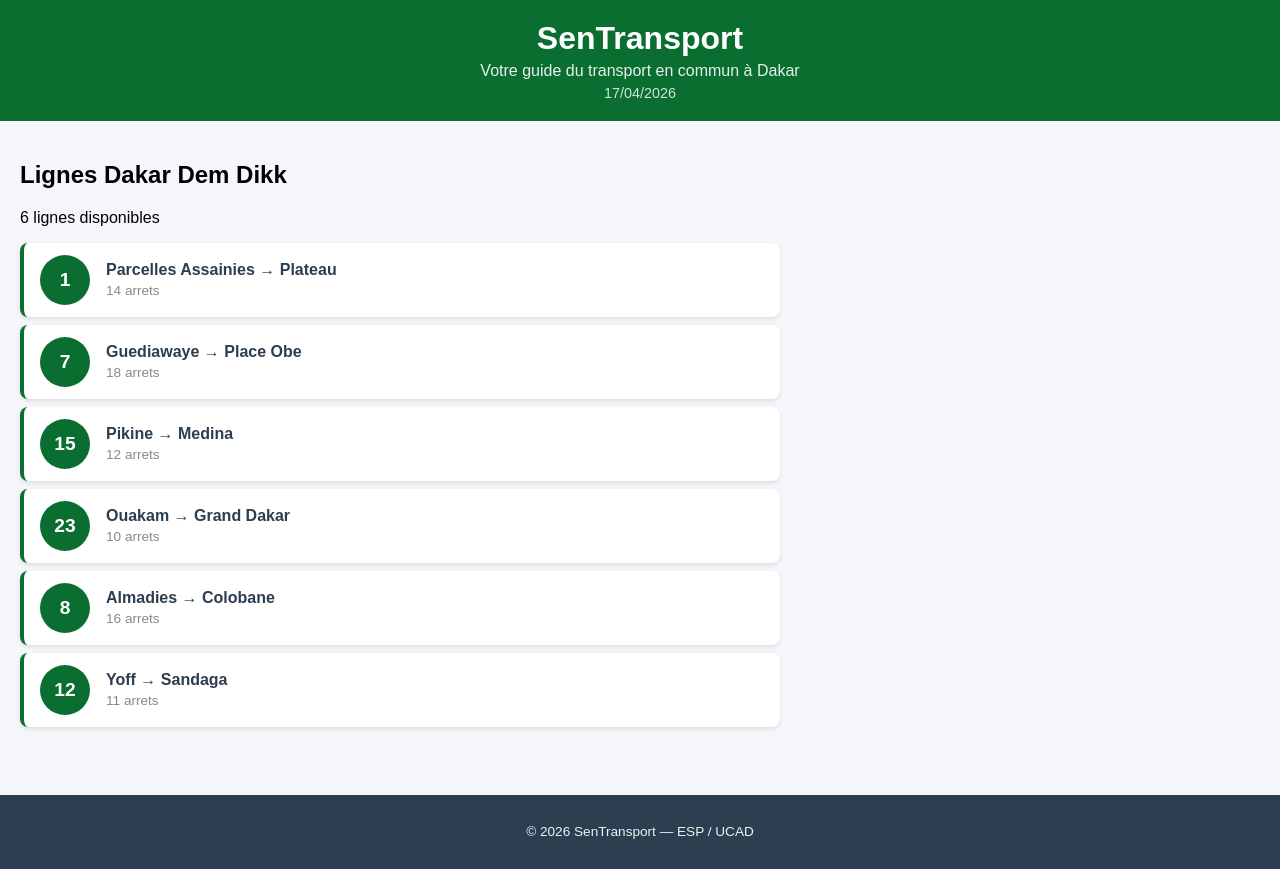
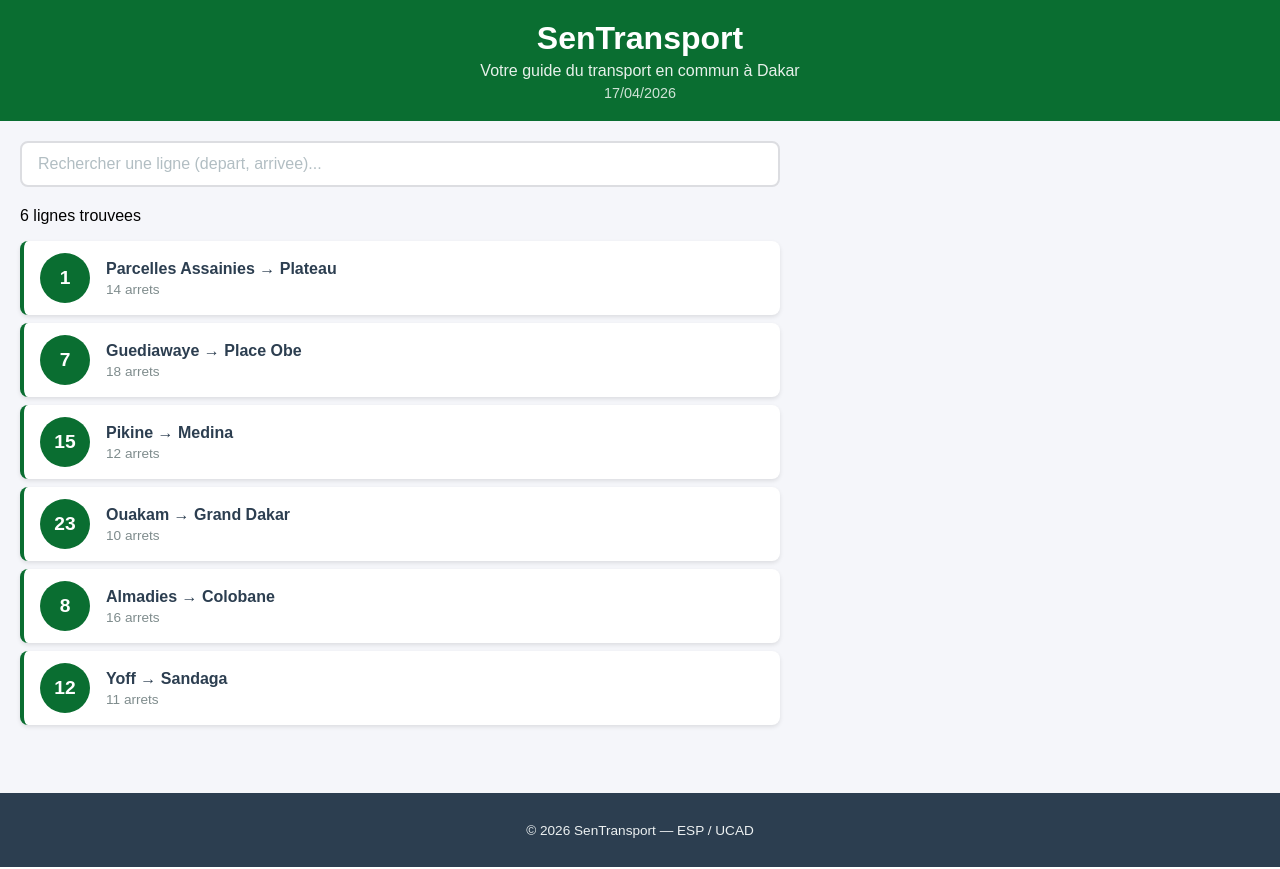
Before and after one commit to Cookies006/sentransport, a React (Create React App) app: page / in a window 1280 px wide. Built offline with nearby package versions, Linux system fonts and the light colour scheme.

Commit message:
Lab 3 : etat , recherche et selection de lignes

```diff
--- a/src/App.css
+++ b/src/App.css
@@ -18,3 +18,18 @@
 padding:12px;
 }
 }
+
+@media (max-width: 600px) {
+  .contenu {
+    padding: 12px;
+  }
+  .ligne-bus {
+    padding: 10px 12px;
+  }
+  .ligne-numero {
+    width: 40px;
+    height: 40px;
+    font-size: 1rem;
+    margin-right: 12px;
+  }
+}
--- a/src/App.js
+++ b/src/App.js
@@ -1,30 +1,80 @@
+import { useState } from 'react';
 import './App.css';
-import Header from'./Header';
-import ListeLignes from'./ListeLignes';
-import Footer from'./Footer';
+import Header from './Header';
+import Recherche from './Recherche';
+import LigneBus from './LigneBus';
+import DetailLigne from './DetailLigne';
+import Footer from './Footer';
 
 function App() {
+  const [recherche, setRecherche] = useState("");
+  const [ligneSelectionnee, setLigneSelectionnee] = useState(null);
+
   const lignes = [
-{id:1,numero:"1",depart:"Parcelles Assainies",
-arrivee:"Plateau",arrets:14},
-{id:2,numero:"7",depart:"Guediawaye",
-arrivee:"Place Obe",arrets:18},
-{id:3,numero:"15",depart:"Pikine",
-arrivee:"Medina",arrets:12},
-{id:4,numero:"23",depart:"Ouakam",
-arrivee:"Grand Dakar",arrets:10},
-{id:5,numero:"8",depart:"Almadies",
-arrivee:"Colobane",arrets:16},
-{id:6,numero:"12",depart:"Yoff",
-arrivee:"Sandaga",arrets:11},
+  { id: 1, numero: "1", depart: "Parcelles Assainies",
+    arrivee: "Plateau", arrets: 14,
+    listeArrets: ["Parcelles U14", "Parcelles U10",
+      "Camberene", "Patte d'Oie", "Grand Dakar",
+      "Colobane", "Ponty", "Plateau"] },
+  { id: 2, numero: "7", depart: "Guediawaye",
+    arrivee: "Place Obe", arrets: 18,
+    listeArrets: ["Guediawaye", "Pikine", "Thiaroye",
+      "Keur Massar", "Grand Yoff", "Parcelles",
+      "Liberte 6", "Place Obe"] },
+  { id: 3, numero: "15", depart: "Pikine",
+    arrivee: "Medina", arrets: 12,
+    listeArrets: ["Pikine Centre", "Thiaroye Gare",
+      "Hann", "Colobane", "Fass", "Medina"] },
+  { id: 4, numero: "23", depart: "Ouakam",
+    arrivee: "Grand Dakar", arrets: 10,
+    listeArrets: ["Ouakam Village", "Mermoz", "Fann",
+      "Point E", "Liberte 5", "Grand Dakar"] },
+  { id: 5, numero: "8", depart: "Almadies",
+    arrivee: "Colobane", arrets: 16,
+    listeArrets: ["Almadies", "Ngor", "Yoff",
+      "Ouest Foire", "Liberte 6", "Colobane"] },
+  { id: 6, numero: "12", depart: "Yoff",
+    arrivee: "Sandaga", arrets: 11,
+    listeArrets: ["Yoff Village", "Aeroport LSS",
+      "Parcelles U17", "Grand Yoff", "HLM", "Sandaga"] },
 ];
-return(
+
+  const lignesFiltrees = lignes.filter(l =>
+    l.depart.toLowerCase().includes(recherche.toLowerCase()) ||
+    l.arrivee.toLowerCase().includes(recherche.toLowerCase()) ||
+    l.numero.includes(recherche)
+  );
+
+  function handleClickLigne(ligne) {
+    if (ligneSelectionnee && ligneSelectionnee.id === ligne.id) {
+      setLigneSelectionnee(null);
+    } else {
+      setLigneSelectionnee(ligne);
+    }
+  }
+
+  return (
     <div className="App">
-<Header/>
+      <Header />
       <main className="contenu">
-<ListeLignes lignes={lignes}/>
+        <Recherche valeur={recherche} onChange={setRecherche} />
+        <p className="resultat-recherche">
+          {lignesFiltrees.length} ligne{lignesFiltrees.length > 1 ? 's' : ''} trouvee{lignesFiltrees.length > 1 ? 's' : ''}
+        </p>
+        {lignesFiltrees.map(ligne => (
+          <LigneBus
+            key={ligne.id}
+            numero={ligne.numero}
+            depart={ligne.depart}
+            arrivee={ligne.arrivee}
+            arrets={ligne.arrets}
+            estSelectionnee={ligneSelectionnee && ligneSelectionnee.id === ligne.id}
+            onClick={() => handleClickLigne(ligne)}
+          />
+        ))}
+        {ligneSelectionnee && <DetailLigne ligne={ligneSelectionnee} />}
       </main>
-<Footer/>
+      <Footer />
     </div>
   );
 }
--- /dev/null
+++ b/src/DetailLigne.css
@@ -0,0 +1,67 @@
+.detail-ligne {
+  background-color: #ffffff;
+  border: 2px solid #0a6e31;
+  border-radius: 8px;
+  padding: 20px;
+  margin-top: 16px;
+  animation: slideDown 0.3s ease;
+}
+
+@keyframes slideDown {
+  from { opacity: 0; transform: translateY(-10px); }
+  to { opacity: 1; transform: translateY(0); }
+}
+
+.detail-titre {
+  color: #0a6e31;
+  margin: 0 0 8px 0;
+  font-size: 1.2rem;
+}
+
+.detail-info {
+  color: #7f8c8d;
+  margin: 0 0 16px 0;
+  font-size: 0.9rem;
+}
+
+.detail-arrets h4 {
+  color: #2c3e50;
+  margin: 0 0 8px 0;
+}
+
+.detail-liste {
+  list-style: none;
+  padding: 0;
+  margin: 0;
+}
+
+.detail-arret {
+  display: flex;
+  align-items: center;
+  padding: 8px 0;
+  border-bottom: 1px solid #f0f0f0;
+}
+
+.detail-arret:last-child {
+  border-bottom: none;
+}
+
+.arret-numero {
+  background-color: #0a6e31;
+  color: white;
+  width: 28px;
+  height: 28px;
+  border-radius: 50%;
+  display: flex;
+  align-items: center;
+  justify-content: center;
+  font-size: 0.8rem;
+  font-weight: bold;
+  margin-right: 12px;
+  flex-shrink: 0;
+}
+
+.arret-nom {
+  color: #2c3e50;
+  font-size: 0.95rem;
+}
--- /dev/null
+++ b/src/DetailLigne.js
@@ -0,0 +1,27 @@
+import './DetailLigne.css';
+
+function DetailLigne({ ligne }) {
+  return (
+    <div className="detail-ligne">
+      <h3 className="detail-titre">
+        Ligne {ligne.numero} : {ligne.depart} &rarr; {ligne.arrivee}
+      </h3>
+      <p className="detail-info">
+        {ligne.arrets} arrets sur ce trajet
+      </p>
+      <div className="detail-arrets">
+        <h4>Arrets principaux :</h4>
+        <ul className="detail-liste">
+          {ligne.listeArrets.map((arret, index) => (
+            <li key={index} className="detail-arret">
+              <span className="arret-numero">{index + 1}</span>
+              <span className="arret-nom">{arret}</span>
+            </li>
+          ))}
+        </ul>
+      </div>
+    </div>
+  );
+}
+
+export default DetailLigne;
--- a/src/LigneBus.css
+++ b/src/LigneBus.css
@@ -44,3 +44,12 @@
 color: #7f8c8d;
 margin-top: 4px;
 }
+
+.ligne-bus-active {
+  border-left: 4px solid #e67e22;
+  background-color: #fef9f3;
+}
+
+.ligne-bus-active .ligne-numero {
+  background-color: #e67e22;
+}
--- a/src/LigneBus.js
+++ b/src/LigneBus.js
@@ -1,18 +1,18 @@
 import './LigneBus.css';
 
-function LigneBus ({ numero , depart , arrivee , arrets }) {
-return (
-<div className ="ligne-bus">
-<div className ="ligne-numero" >
-{ numero }
-</div >
-<div className ="ligne-info">
-<span className ="ligne-trajet">
-{ depart } &rarr; { arrivee }
-</span >
-< span className ="ligne-arrets " >{ arrets } arrets </ span >
-</div >
-</div >
-) ;
+function LigneBus({ numero, depart, arrivee, arrets, estSelectionnee, onClick }) {
+  return (
+    <div
+      className={`ligne-bus ${estSelectionnee ? 'ligne-bus-active' : ''}`}
+      onClick={onClick}
+    >
+      <div className="ligne-numero">{numero}</div>
+      <div className="ligne-info">
+        <span className="ligne-trajet">{depart} &rarr; {arrivee}</span>
+        <span className="ligne-arrets">{arrets} arrets</span>
+      </div>
+    </div>
+  );
 }
-export default LigneBus ;
+
+export default LigneBus;
--- a/src/ListeLignes.js
+++ b/src/ListeLignes.js
@@ -5,15 +5,16 @@
 <div className ="liste - lignes ">
 <h2 className ="liste - titre "> Lignes Dakar Dem Dikk </h2>
 <p className ="liste - description ">
-{ lignes . length } lignes disponibles
+{ lignes.length } lignes disponibles
 </p >
-{ lignes . map( ligne => (
+{ lignes.map( ligne => (
 < LigneBus
-key ={ ligne . id }
-numero ={ ligne . numero }
-depart ={ ligne . depart }
-arrivee ={ ligne . arrivee }
-arrets ={ ligne . arrets }
+key ={ ligne.id }
+numero ={ ligne.numero }
+depart ={ ligne.depart }
+arrivee ={ ligne.arrivee }
+arrets ={ ligne.arrets }
+couleur ={ ligne.couleur }
 />
 ) ) }
 </ div >
--- /dev/null
+++ b/src/Recherche.css
@@ -0,0 +1,22 @@
+.recherche {
+  margin-bottom: 20px;
+}
+
+.recherche-input {
+  width: 100%;
+  padding: 12px 16px;
+  font-size: 1rem;
+  border: 2px solid #dcdde1;
+  border-radius: 8px;
+  outline: none;
+  box-sizing: border-box;
+  transition: border-color 0.2s;
+}
+
+.recherche-input:focus {
+  border-color: #0a6e31;
+}
+
+.recherche-input::placeholder {
+  color: #b2bec3;
+}
--- /dev/null
+++ b/src/Recherche.js
@@ -0,0 +1,17 @@
+import './Recherche.css';
+
+function Recherche({ valeur, onChange }) {
+  return (
+    <div className="recherche">
+      <input
+        type="text"
+        className="recherche-input"
+        placeholder="Rechercher une ligne (depart, arrivee)..."
+        value={valeur}
+        onChange={e => onChange(e.target.value)}
+      />
+    </div>
+  );
+}
+
+export default Recherche;
```
Also changed, not shown: src/StatReseau.css (added, +27 -0 lines), src/StatReseau.js (added, +26 -0 lines). Lines whose indentation alone changed are shown as unchanged.
